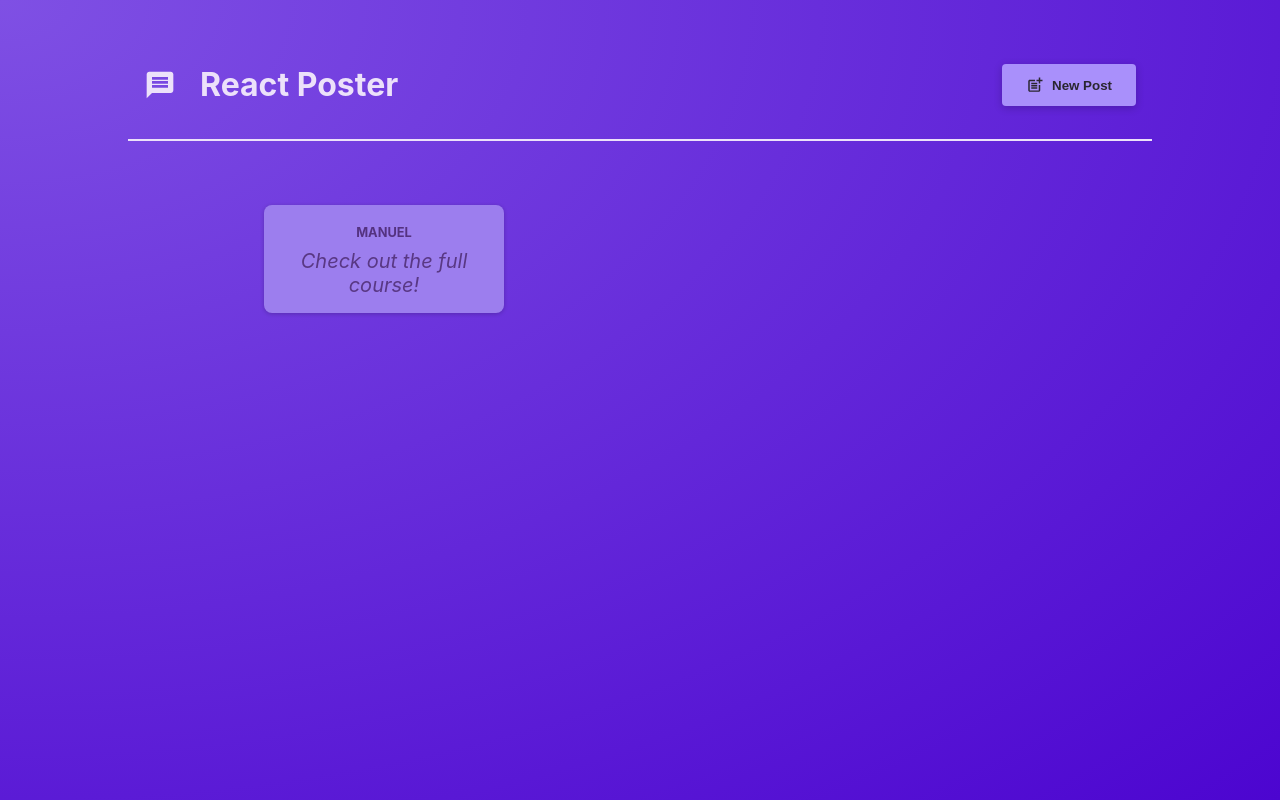
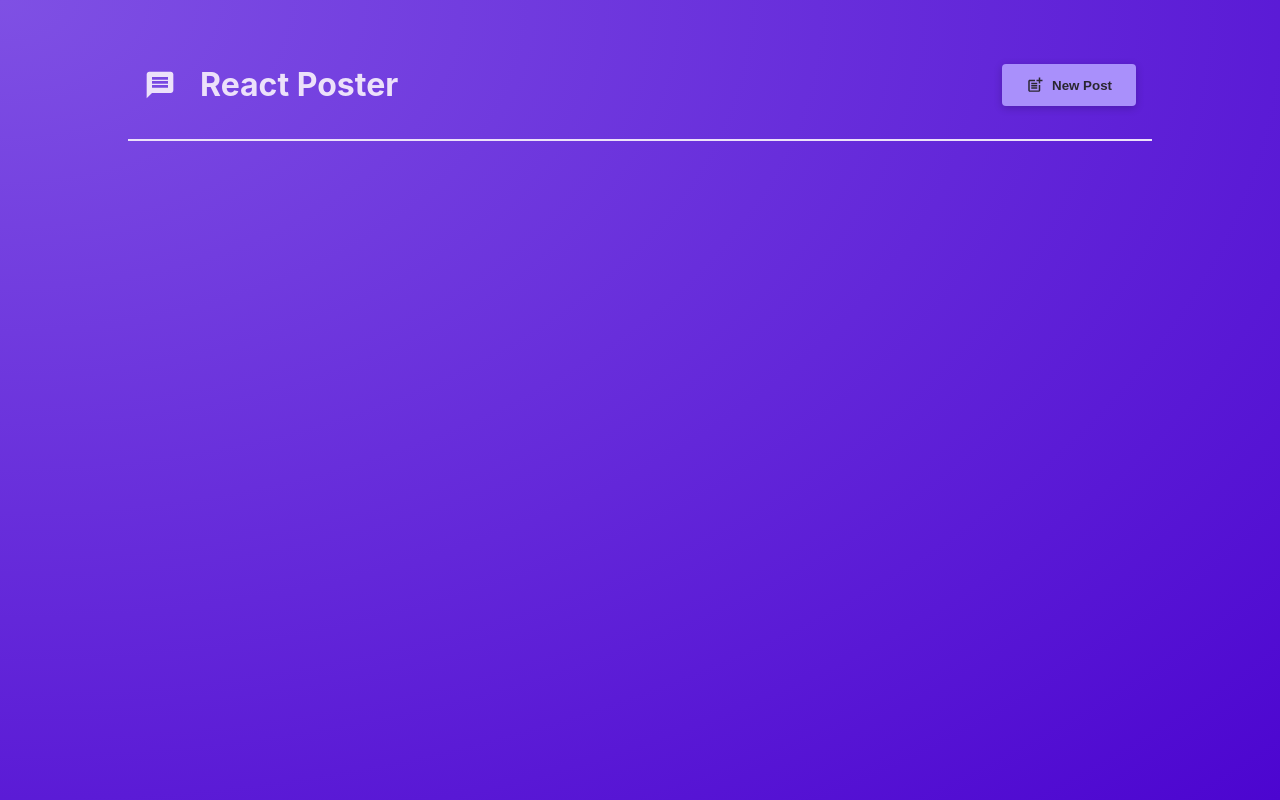
Before and after one commit to curogihu/first-app, a React (Vite) app in the folder react-crash-course/: page / in a window 1280 px wide. Built offline with nearby package versions, Linux system fonts and the light colour scheme.

Commit message:
fixed adding posts

```diff
--- a/react-crash-course/src/components/NewPost.jsx
+++ b/react-crash-course/src/components/NewPost.jsx
@@ -1,7 +1,7 @@
 import { useState } from 'react';
 import classes from './NewPost.module.css';
 
-function NewPost({onCancel}) {
+function NewPost({onCancel, onAddPost}) {
   const [enteredBody, setEnteredBody] = useState('');
   const [enteredAuthor, setEnteredAuthor] = useState('');
 
--- a/react-crash-course/src/components/PostsList.jsx
+++ b/react-crash-course/src/components/PostsList.jsx
@@ -9,10 +9,7 @@ function PostsList({isPosting, onStopPosting}) {
     const [posts, setPosts] = useState([]);
 
     function addPostHandler(postData) {
-        // setPosts([postData, ...posts]);
-        setPosts((existingPosts) => {
-            return [postData, ...existingPosts];
-        })
+        setPosts((existingPosts) => [postData, ...existingPosts]);
     }
 
     return (
@@ -20,13 +17,13 @@ function PostsList({isPosting, onStopPosting}) {
             {isPosting && (
                 <Modal onClose={onStopPosting}>
                     <NewPost
-                        onCancel={onStopPosting} onAddPost={addPostHandler}
+                        onCancel={onStopPosting}  onAddPost={addPostHandler}
                     />
                 </Modal>
             )}
 
             <ul className={ classes.posts }>
-                <Post author="Manuel" body="Check out the full course!" />
+                {posts.map((post) => <Post author={post.author} body={post.body} />)}
             </ul>
         </>
     );
```
